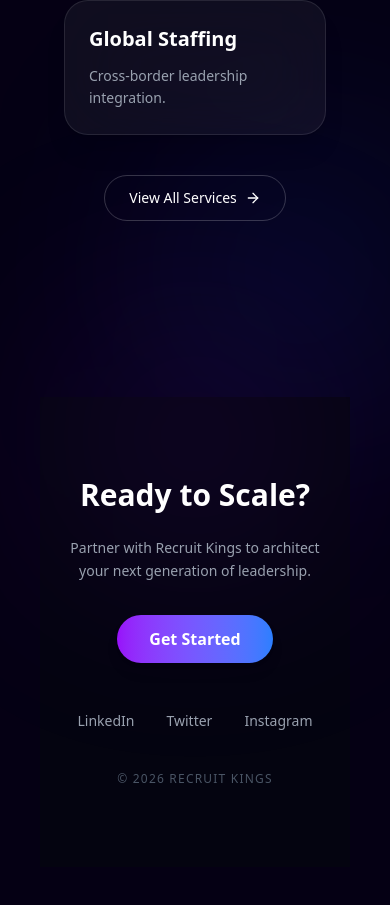
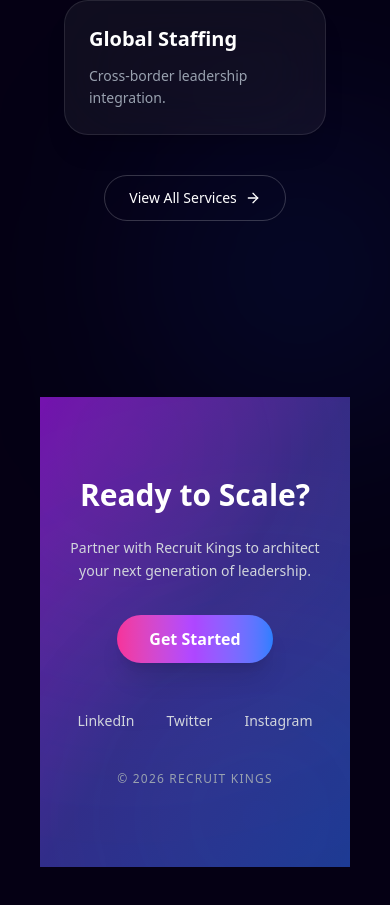
Before and after one commit to itsYasar-coder/01_Live_Project, a React (Vite) app: page / in a window 390 px wide. Shown: the part 2285-3190 px from the top of the page. Built offline with nearby package versions, Linux system fonts and the light colour scheme.

Commit message:
Premium responsive homepage redesign

```diff
--- a/src/components/home/Footer.jsx
+++ b/src/components/home/Footer.jsx
@@ -2,11 +2,15 @@ import React from "react";
 
 const Footer = () => {
   return (
-    <footer className="relative mt-24 bg-[#040410] px-6 py-20 text-center">
+    <footer className="relative mt-24 px-6 py-20 text-center overflow-hidden
+    bg-gradient-to-br from-purple-800 via-indigo-900 to-blue-900">
 
-      {/* Glow */}
-      <div className="absolute top-[-60px] left-1/2 -translate-x-1/2
-      w-[200px] h-[200px] bg-purple-600/20 blur-[120px] rounded-full"></div>
+      {/* Extra Glow Layer */}
+      <div className="absolute top-[-100px] left-[-60px]
+      w-[300px] h-[300px] bg-pink-500/20 blur-[140px] rounded-full"></div>
+
+      <div className="absolute bottom-[-100px] right-[-60px]
+      w-[300px] h-[300px] bg-blue-500/20 blur-[140px] rounded-full"></div>
 
       <div className="relative z-10">
 
@@ -14,23 +18,23 @@ const Footer = () => {
           Ready to Scale?
         </h2>
 
-        <p className="text-gray-400 text-sm mt-6 max-w-xs mx-auto leading-relaxed">
+        <p className="text-gray-300 text-sm mt-6 max-w-xs mx-auto leading-relaxed">
           Partner with Recruit Kings to architect your next generation of leadership.
         </p>
 
         <button className="mt-8 px-8 py-3 rounded-full
-        bg-gradient-to-r from-purple-600 to-blue-500
-        text-white font-semibold shadow-lg">
+        bg-gradient-to-r from-pink-500 via-purple-500 to-blue-500
+        text-white font-semibold shadow-xl">
           Get Started
         </button>
 
-        <div className="flex justify-center gap-8 mt-12 text-gray-400 text-sm">
-          <a href="#">LinkedIn</a>
-          <a href="#">Twitter</a>
-          <a href="#">Instagram</a>
+        <div className="flex justify-center gap-8 mt-12 text-gray-300 text-sm">
+          <a href="#" className="hover:text-white transition">LinkedIn</a>
+          <a href="#" className="hover:text-white transition">Twitter</a>
+          <a href="#" className="hover:text-white transition">Instagram</a>
         </div>
 
-        <p className="mt-10 text-gray-600 text-xs tracking-widest">
+        <p className="mt-10 text-gray-400 text-xs tracking-widest">
           © 2026 RECRUIT KINGS
         </p>
 
```
